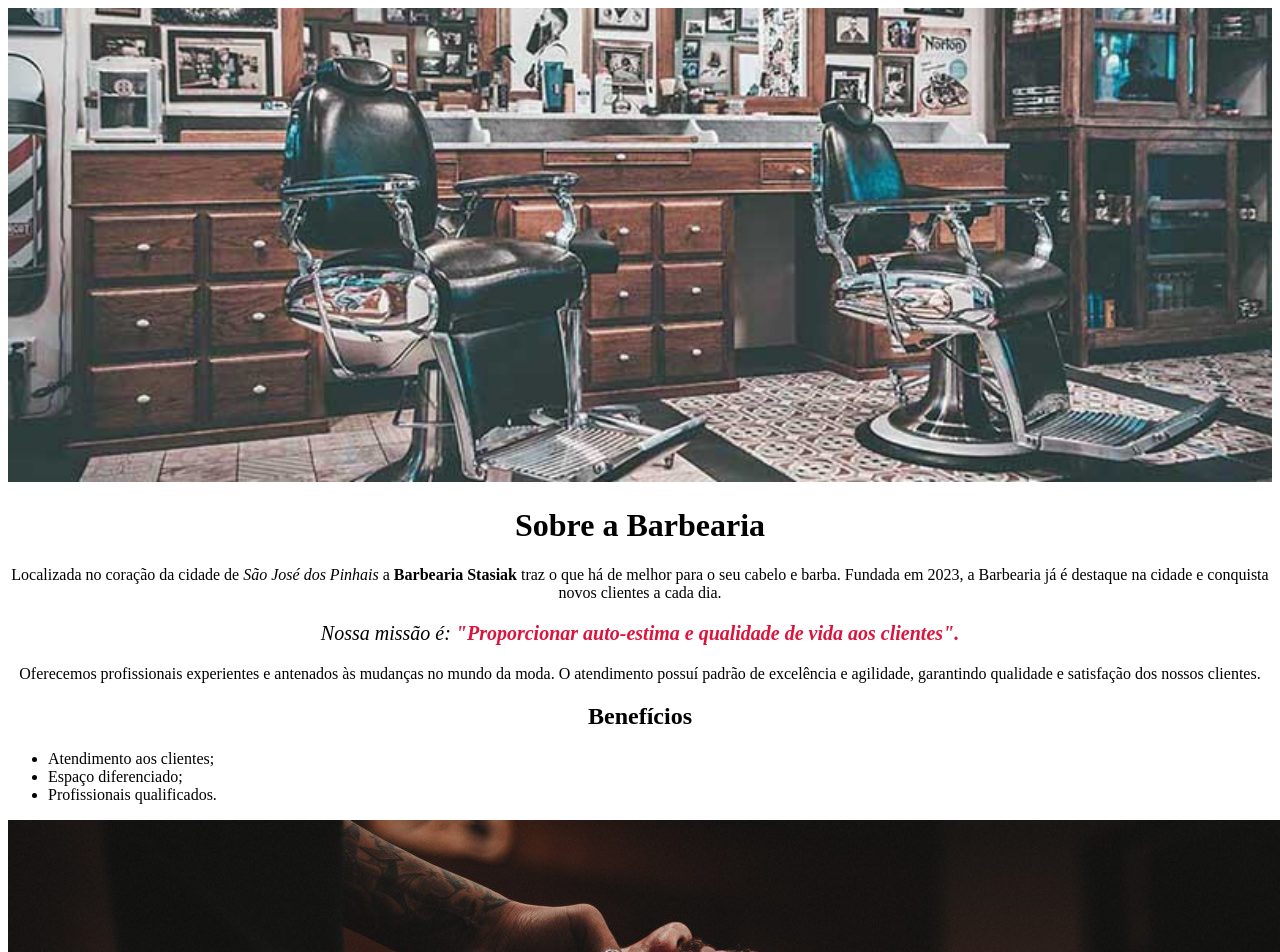
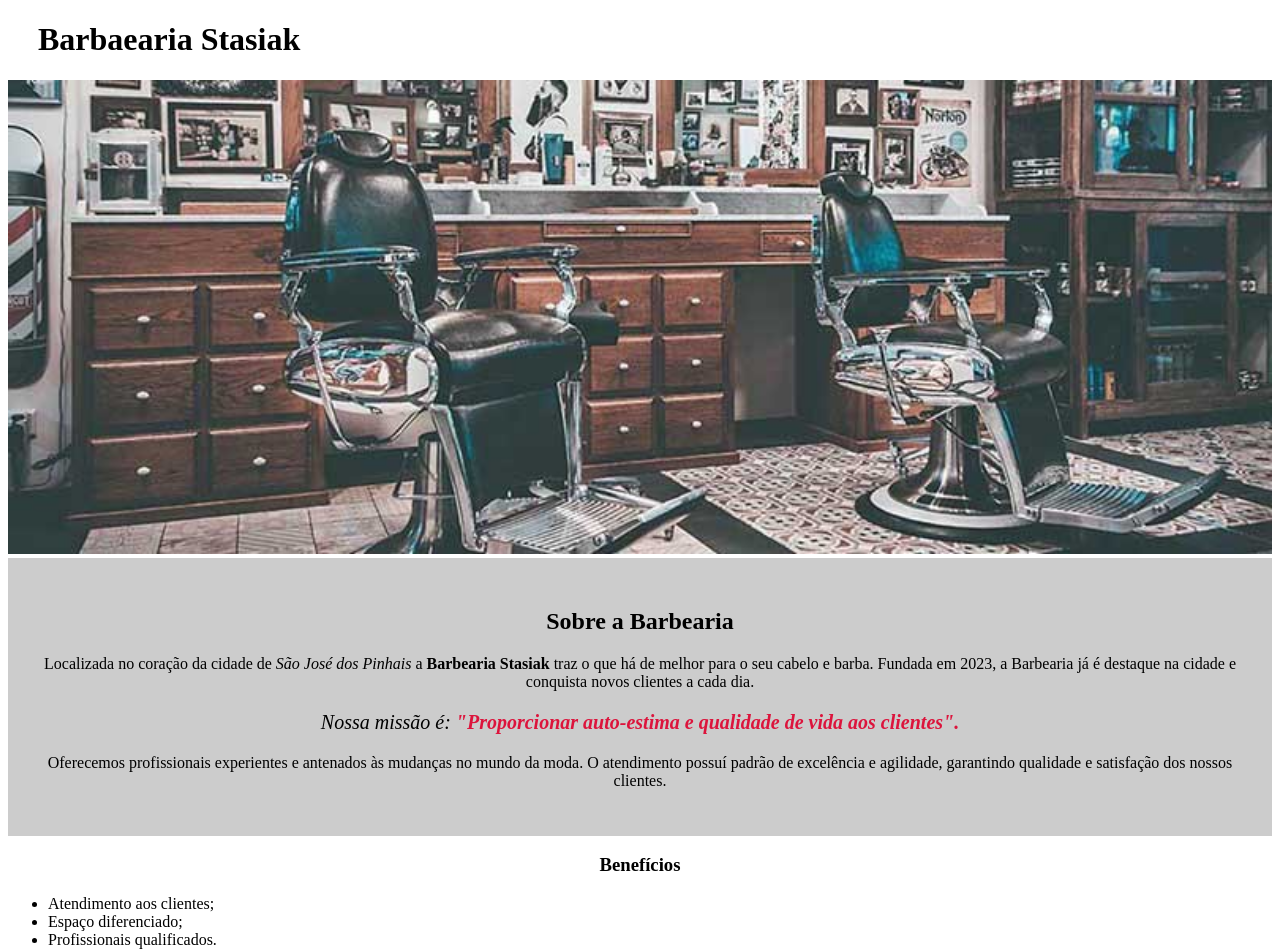
Before and after one commit to StasiakLucas/Barbearia-2G, a plain HTML site: page index.html in a window 1280 px wide. Shown: the top 952 px of the page. Drawn offline with Linux system fonts and the light colour scheme.

Commit message:
23/04/24

```diff
--- a/index.html
+++ b/index.html
@@ -10,17 +10,25 @@
 
 <body>
 
+  <header>
+    <h1 class="titulo-principal">Barbaearia Stasiak</h1>
+  </header>
+
   <img id="banner" src="banner.jpg">
 
-  <h1>Sobre a Barbearia</h1>
+  <div class="principal">
+
+  <h2 class="titulo-centralizado">Sobre a Barbearia</h2>
 
   <p>Localizada no coração da cidade de <em> São José dos Pinhais </em> a <strong>Barbearia Stasiak</strong> traz o que há de melhor para o seu cabelo e barba. Fundada em 2023, a Barbearia já é destaque na cidade e conquista novos clientes a cada dia.</p>
 
   <p id="missao"> <em>Nossa missão é: <strong>"Proporcionar auto-estima e qualidade de vida aos clientes".</strong></em></p>
 
   <p>Oferecemos profissionais experientes e antenados às mudanças no mundo da moda. O atendimento possuí padrão de excelência e agilidade, garantindo qualidade e satisfação dos nossos clientes.</p>
+    </div>
 
-  <h2>Benefícios</h2>
+    <div class="beneficios">
+  <h3 class="titulo-centralizado">Benefícios</h3>
 
   <ul>
     <li>Atendimento aos clientes;</li>
@@ -29,7 +37,7 @@
   </ul>
 
   <img src="beneficios.jpg">
-
+      </div>
 </body>
 
 </html>
--- a/style.css
+++ b/style.css
@@ -1,4 +1,13 @@
-h1 {
+.titulo-principal{
+  padding-left: 30px;
+}
+
+.principal{
+  background-color: #CCCCCC;
+  padding: 30px;
+}
+
+.titulo-centralizado{
   text-align: center;
 }
 
@@ -17,7 +26,3 @@ em strong{
 #banner{
   width: 100%;
 }
-
-h2{
-  text-align: center;
-}
```
